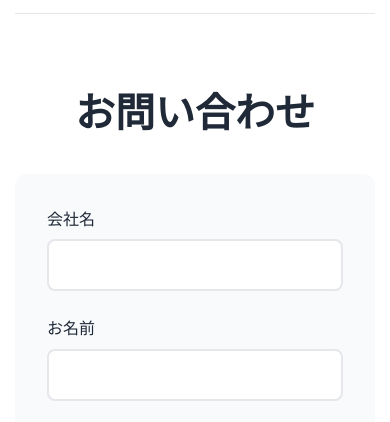
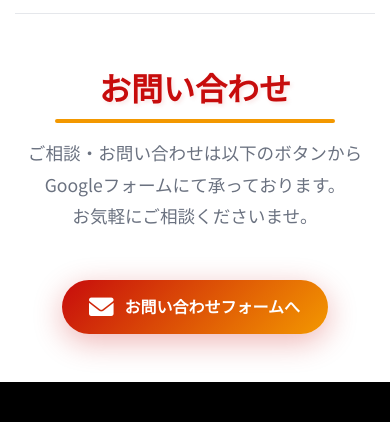
Before and after one commit to MasaruYusa/coolance-llc, a plain HTML site: page index.html in a window 390 px wide. Shown: the part 5488-5910 px from the top of the page. Drawn offline with Linux system fonts and the light colour scheme.

Commit message:
問い合わせフォーム完成！

```diff
--- a/index.html
+++ b/index.html
@@ -176,6 +176,7 @@
         <!-- Profile Section -->
         <section id="profile" class="section profile">
             <div class="container">
+                <div class="profile-content">
                     <div class="profile-section">
                         <h2 class="section-title">会社情報</h2>
                         <div class="profile-info">
@@ -211,37 +212,17 @@
                     </div>
 
                     <div class="contact-section">
-                    <h2 class="section-title">お問い合わせ</h2>
-                    <div class="contact-form-wrapper">
-                        <form class="consultation-form">
-                            <div class="form-group">
-                                <label for="company">会社名</label>
-                                <input type="text" id="company" name="company" required>
+                        <h2 class="section-title contact-title">お問い合わせ</h2>
+                        <div class="contact-description">
+                            <p>ご相談・お問い合わせは以下のボタンから<br>Googleフォームにて承っております。<br>
+                            お気軽にご相談くださいませ。</p>
                         </div>
-                            <div class="form-group">
-                                <label for="name">お名前</label>
-                                <input type="text" id="name" name="name" required>
+                        <div class="contact-button-wrapper">
+                            <a href="https://forms.gle/qB5vwbR2FTqZgePP9" target="_blank" class="btn btn-contact">
+                                <i class="fas fa-envelope"></i>
+                                お問い合わせフォームへ
+                            </a>
                         </div>
-                            <div class="form-group">
-                                <label for="email">メールアドレス</label>
-                                <input type="email" id="email" name="email" required>
-                            </div>
-                            <div class="form-group">
-                                <label for="service">ご興味のあるサービス</label>
-                                <select id="service" name="service">
-                                    <option value="">選択してください</option>
-                                    <option value="ai-consulting">生成AI事業</option>
-                                    <option value="ma-advisory">M&A事業</option>
-                                    <option value="investment">投資事業</option>
-                                    <option value="other">その他</option>
-                                </select>
-                            </div>
-                            <div class="form-group">
-                                <label for="message">ご相談内容</label>
-                                <textarea id="message" name="message" rows="4" placeholder="ご相談内容をお聞かせください"></textarea>
-                            </div>
-                            <button type="submit" class="btn btn-primary btn-full">相談を申し込む</button>
-                        </form>
                     </div>
                 </div>
             </div>
--- a/styles.css
+++ b/styles.css
@@ -500,12 +500,22 @@ body {
 }
 
 /* Profile Section */
+.profile-content {
+    display: grid;
+    grid-template-columns: 1fr 1fr;
+    gap: 4rem;
+    align-items: flex-start;
+}
+
 .profile-section {
-    margin-bottom: 4rem;
+    margin-bottom: 0;
 }
 
 .contact-section {
-
+    display: flex;
+    flex-direction: column;
+    justify-content: center;
+    height: 100%;
 }
 
 .section-title {
@@ -519,8 +529,8 @@ body {
 .profile-info {
     display: grid;
     gap: 1.5rem;
-    max-width: 600px;
-    margin: 0 auto;
+    max-width: none;
+    margin: 0;
 }
 
 .contact-form-wrapper {
@@ -562,6 +572,104 @@ body {
 /* Contact Section */
 .contact {
     background: var(--bg-secondary);
+}
+
+.contact-title {
+    color: var(--primary-color);
+    font-size: 3rem;
+    text-align: center;
+    margin-bottom: 1.5rem;
+    position: relative;
+    text-shadow: 2px 2px 4px rgba(199, 12, 12, 0.1);
+}
+
+.contact-title::after {
+    content: '';
+    position: absolute;
+    bottom: -10px;
+    left: 50%;
+    transform: translateX(-50%);
+    width: 280px;
+    height: 4px;
+    background: var(--accent-color);
+    border-radius: 2px;
+}
+
+.contact-description {
+    text-align: center;
+    margin-bottom: 3rem;
+    max-width: none;
+    margin-left: 0;
+    margin-right: 0;
+}
+
+.contact-description p {
+    font-size: 1.1rem;
+    line-height: 1.8;
+    color: var(--text-secondary);
+}
+
+.contact-button-wrapper {
+    display: flex;
+    justify-content: center;
+    align-items: center;
+}
+
+.profile-section .section-title {
+    text-align: left;
+}
+
+.contact-section .section-title {
+    text-align: center;
+}
+
+.btn-contact {
+    background: linear-gradient(135deg, var(--primary-color) 0%, var(--accent-color) 100%);
+    color: white;
+    padding: 20px 40px;
+    font-size: 1.3rem;
+    font-weight: 700;
+    border-radius: 50px;
+    text-decoration: none;
+    display: inline-flex;
+    align-items: center;
+    gap: 12px;
+    box-shadow: 0 8px 30px rgba(199, 12, 12, 0.3);
+    transition: all 0.3s ease;
+    position: relative;
+    overflow: hidden;
+}
+
+.btn-contact::before {
+    content: '';
+    position: absolute;
+    top: 0;
+    left: -100%;
+    width: 100%;
+    height: 100%;
+    background: linear-gradient(90deg, transparent, rgba(255,255,255,0.2), transparent);
+    transition: left 0.5s ease;
+}
+
+.btn-contact:hover::before {
+    left: 100%;
+}
+
+.btn-contact:hover {
+    transform: translateY(-5px);
+    box-shadow: 0 15px 40px rgba(199, 12, 12, 0.4);
+    background: linear-gradient(135deg, #a00a0a 0%, #d08500 100%);
+}
+
+.btn-contact i {
+    font-size: 1.4rem;
+    animation: pulse 2s infinite;
+}
+
+@keyframes pulse {
+    0% { transform: scale(1); }
+    50% { transform: scale(1.1); }
+    100% { transform: scale(1); }
 }
 
 .contact-content-center {
@@ -800,11 +908,35 @@ body {
 
     .profile-content {
         grid-template-columns: 1fr;
+        gap: 3rem;
     }
 
     .info-item {
         grid-template-columns: 1fr;
         text-align: center;
+    }
+
+    .profile-section .section-title,
+    .contact-section .section-title {
+        text-align: center;
+    }
+
+
+    .contact-description {
+        text-align: center;
+    }
+
+    .contact-button-wrapper {
+        justify-content: center;
+    }
+
+    .contact-title {
+        font-size: 2.5rem;
+    }
+
+    .btn-contact {
+        font-size: 1.1rem;
+        padding: 16px 32px;
     }
 
     .contact-content-center {
@@ -855,6 +987,15 @@ body {
         font-size: 2rem;
     }
 
+    .contact-title {
+        font-size: 2rem;
+    }
+
+    .btn-contact {
+        font-size: 1rem;
+        padding: 14px 28px;
+    }
+
     .service-card,
     .contact-form-center {
         padding: 1.5rem;
```
Lines whose indentation alone changed are shown as unchanged.
